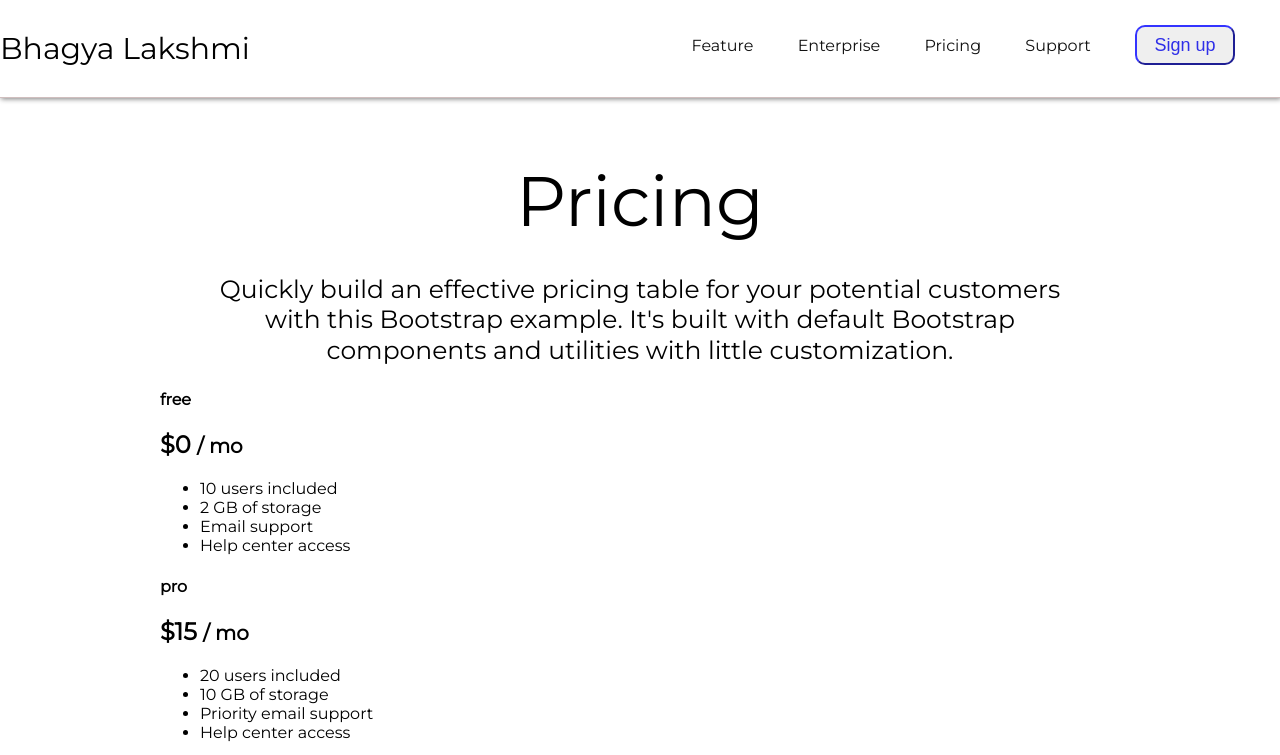
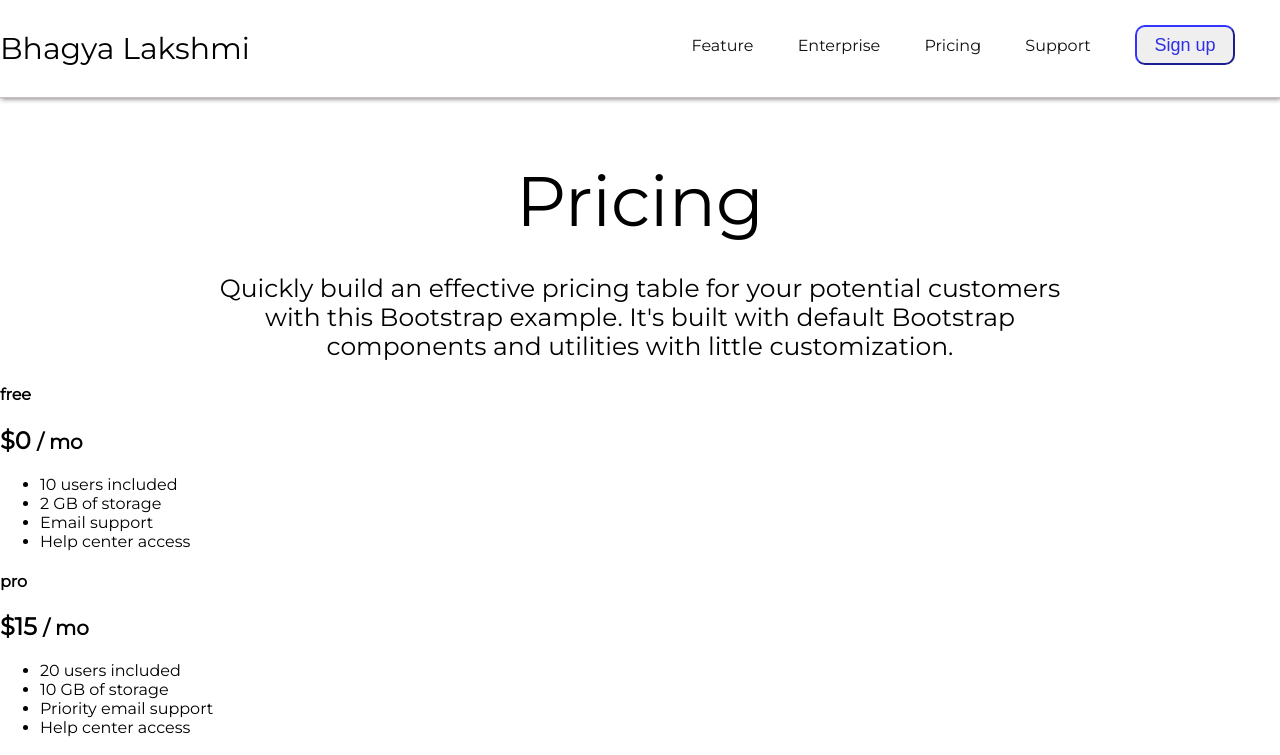
Before and after one commit to kavatibhagya/pricing-demo, a plain HTML site: page index.html in a window 1280 px wide. Shown: the top 755 px of the page. Drawn offline with Linux system fonts and the light colour scheme.

Commit message:
little update to the above

```diff
--- a/main.css
+++ b/main.css
@@ -47,11 +47,13 @@ header{
   background-color: rgba(32, 55, 230, 0.9);
   color:#fff;
 }
-section{
+/* section{
   max-width: 960px;
   margin:0 auto;
-}
+} */
 .container-one{
+  max-width: 880px;
+  margin:0 auto;
   text-align: center;
   justify-content: center;
 }
@@ -65,7 +67,5 @@ section{
 .paragraph{
    font-size: 25px;
    font-weight: lighter;
-   padding:0px 30px;
-   line-height: 1.9rem;
-
+   line-height: 1.8rem;
 }
```
